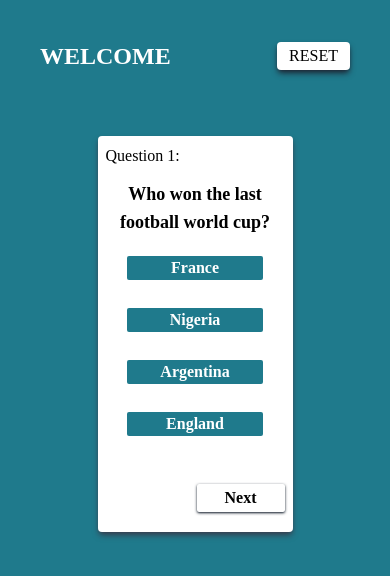
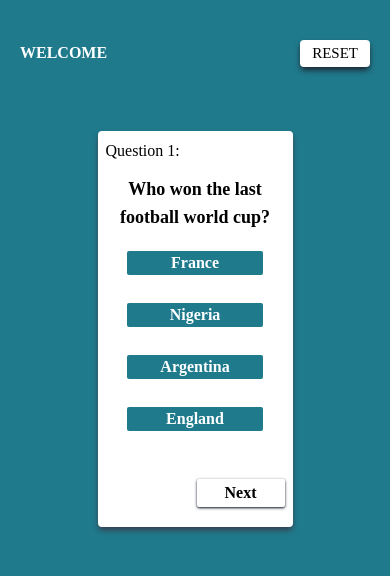
Before and after one commit to favourAyomikun/QuizApp, a React (Vite) app: page /quizPage in a window 390 px wide. Shown: the top 576 px of the page. Built offline with nearby package versions, Linux system fonts and the light colour scheme; a web font is replaced by a local one.

Commit message:
worked on the responsiveness of the quizpage component

```diff
--- a/src/pages/QuizPage.jsx
+++ b/src/pages/QuizPage.jsx
@@ -19,9 +19,9 @@ const QuizPage = () => {
 
   return (
     <section>
-      <div className="flex items-center justify-between pt-10 px-10">
-        <h2 className="uppercase font-bold text-2xl text-white">Welcome {inputValue}</h2>
-        <button onClick={handleReset} className="bg-white shadow-md shadow-gray-800 hover:bg-[#022b3ac4] hover:text-white hover:shadow-transparent px-3 py-[2px] rounded">
+      <div className="flex items-center justify-between pt-10 px-5 md:px-10">
+        <h2 className="uppercase font-bold text-base md:text-xl lg:text-2xl text-white">Welcome {inputValue}</h2>
+        <button onClick={handleReset} className="text-[15px] md:text-base bg-white shadow-md shadow-gray-800 hover:bg-[#022b3ac4] hover:text-white hover:shadow-transparent px-3 py-[2px] rounded">
           RESET
         </button>
       </div>
```
